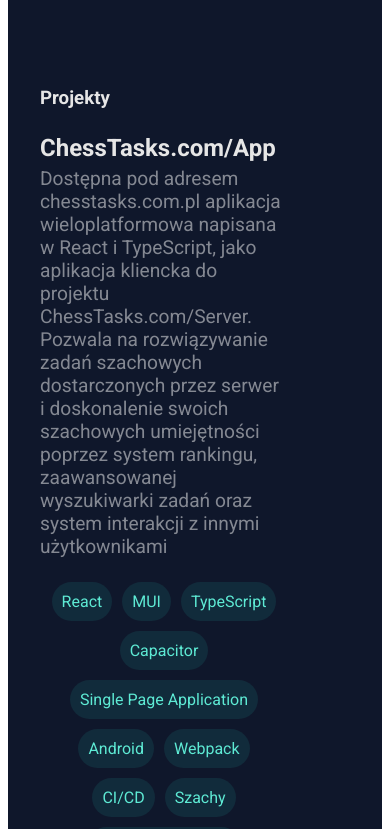
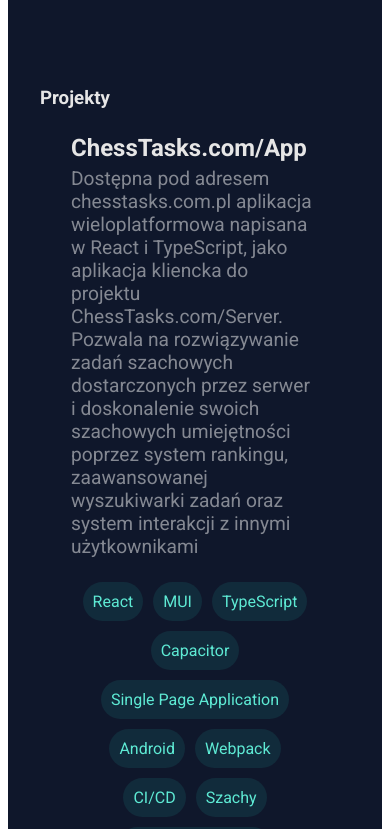
Before and after one commit to kacperfaber/kacperfaber-app, a React app: page / in a window 390 px wide. Shown: the part 1346-2175 px from the top of the page. Built offline with nearby package versions, Linux system fonts and the light colour scheme; the HTML template or start-up script is replaced by a standard one.

Commit message:
baseListItem is justifyContent:center on small screens

```diff
--- a/src/ui/styles/styles.ts
+++ b/src/ui/styles/styles.ts
@@ -98,6 +98,10 @@
 
         baseListItemAction: {
             flex: 0.2
+        },
+
+        baseListItem: {
+            justifyContent: 'left'
         }
     },
 
@@ -117,6 +121,10 @@
 
         baseListItemAction: {
             display: 'none'
+        },
+
+        baseListItem: {
+            justifyContent: 'center'
         }
     },
 
@@ -200,7 +208,6 @@
     baseListItem: {
         width: '100%',
         display: 'flex',
-        justifyContent: 'left',
         flexDirection: 'row',
         padding: '20px',
         borderRadius: '30px',
```
